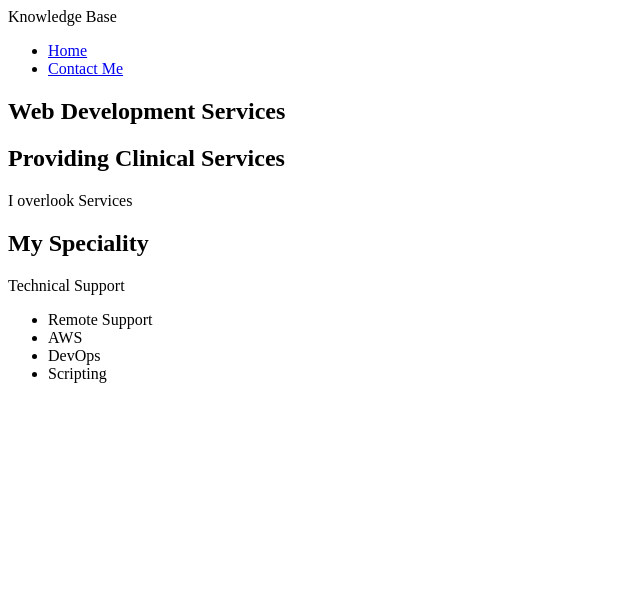
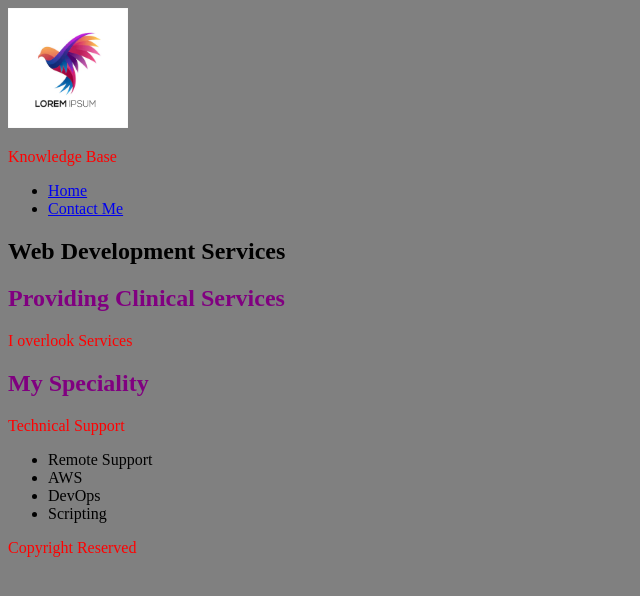
Before and after one commit to SyedFaizan69/SyedFaizan69.github.io, a plain HTML site: page exercise1.html in a window 1280 px wide. Shown: the whole page, without its empty margins (0-640 px from the left). Drawn offline with Linux system fonts and the light colour scheme.

Commit message:
Adding images to CSS

```diff
--- a/exercise1.html
+++ b/exercise1.html
@@ -4,11 +4,14 @@
         <meta charset="UTF-8">
         <meta name="viewport" content="width=device-width, initial-scale=1.0">
         <title>GCC</title>
+        <link rel="stylesheet" href="style.css">
+
     </head>
     <body>
         <header>
             <div>
-                Knowledge Base
+                <img width="120" src="images/Image.avif"/>
+                <p>Knowledge Base</p>
             </div>
             <nav>
                 <ul>
@@ -65,6 +68,10 @@
             </section>
 
         </main>
-
+        <footer>
+            <p>
+                Copyright Reserved
+            </p>
+        </footer>
     </body>
 </html>
--- /dev/null
+++ b/style.css
@@ -0,0 +1,20 @@
+<style>
+h1
+{
+    color : blue
+}
+
+p {
+    color : red
+}
+
+h2
+{
+    color : purple
+}
+
+body
+{
+    background-color: gray;
+}
+</style>
```
Also changed, not shown: contactme.html (+3 -1 lines), images/Image.avif (added).
